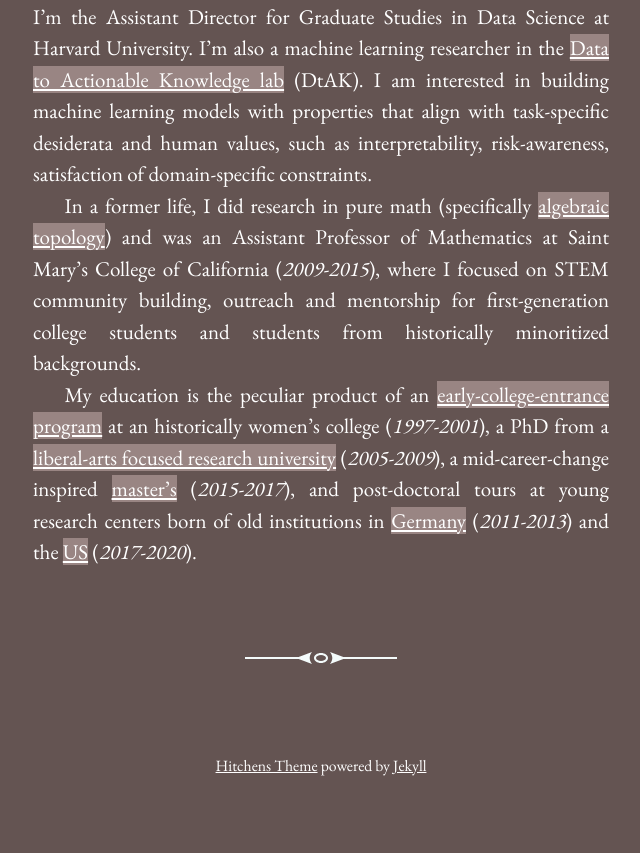
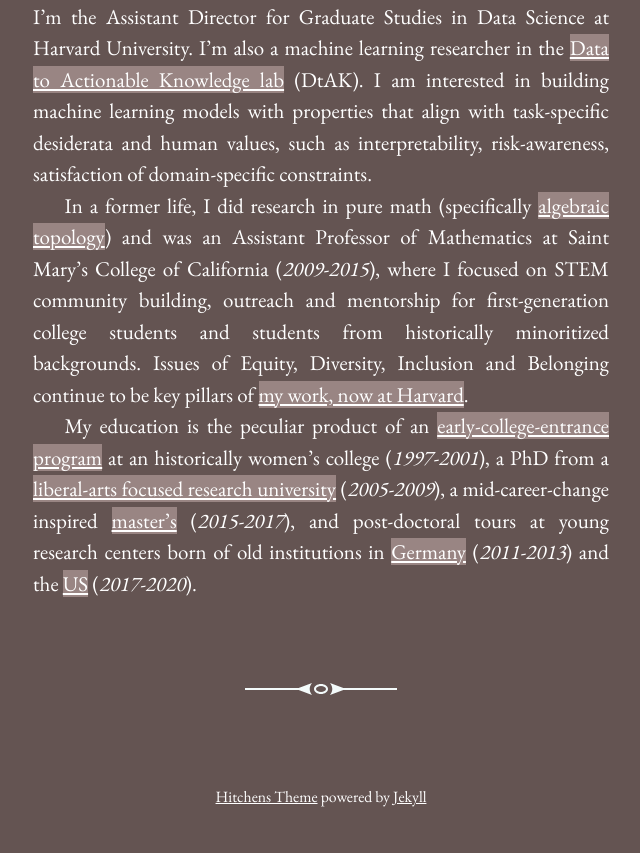
Before and after one commit to onefishy/onefishy.github.io, a Jekyll site: the page built from about.md, in a window 1280 px wide. Shown: the part 485-1338 px from the top of the page, without its empty margins (319-959 px from the left). Built offline with Jekyll 4.4.1, drawn with Linux system fonts in a browser that asks for light colours; before the commit the page ends 1306 px from its top, so only the background shows below that.

Commit message:
Update about.md

```diff
--- a/about.md
+++ b/about.md
@@ -11,6 +11,6 @@
 
 I'm the Assistant Director for Graduate Studies in Data Science at Harvard University. I'm also a machine learning researcher in the [Data to Actionable Knowledge lab](https://dtak.github.io/) (DtAK). I am interested in building machine learning models with properties that align with task-specific desiderata and human values, such as interpretability, risk-awareness, satisfaction of domain-specific constraints.
 
-In a former life, I did research in pure math (specifically [algebraic topology](https://arxiv.org/pdf/1206.2118.pdf)) and was an Assistant Professor of Mathematics at Saint Mary's College of California (*2009-2015*), where I focused on STEM community building, outreach and mentorship for first-generation college students and students from historically minoritized backgrounds.
+In a former life, I did research in pure math (specifically [algebraic topology](https://arxiv.org/pdf/1206.2118.pdf)) and was an Assistant Professor of Mathematics at Saint Mary's College of California (*2009-2015*), where I focused on STEM community building, outreach and mentorship for first-generation college students and students from historically minoritized backgrounds. Issues of Equity, Diversity, Inclusion and Belonging continue to be key pillars of [my work, now at Harvard](/community.html).
 
 My education is the peculiar product of an [early-college-entrance program](https://marybaldwin.edu/peg/) at an historically women's college (*1997-2001*), a PhD from a [liberal-arts focused research university](https://www.wesleyan.edu/mathcs/) (*2005-2009*), a mid-career-change inspired [master's](https://iacs.seas.harvard.edu/graduate-programs) (*2015-2017*), and post-doctoral tours at young research centers born of old institutions in [Germany](https://www.uni-goettingen.de/en/90653.html) (*2011-2013*) and the [US](https://iacs.seas.harvard.edu) (*2017-2020*).
```
